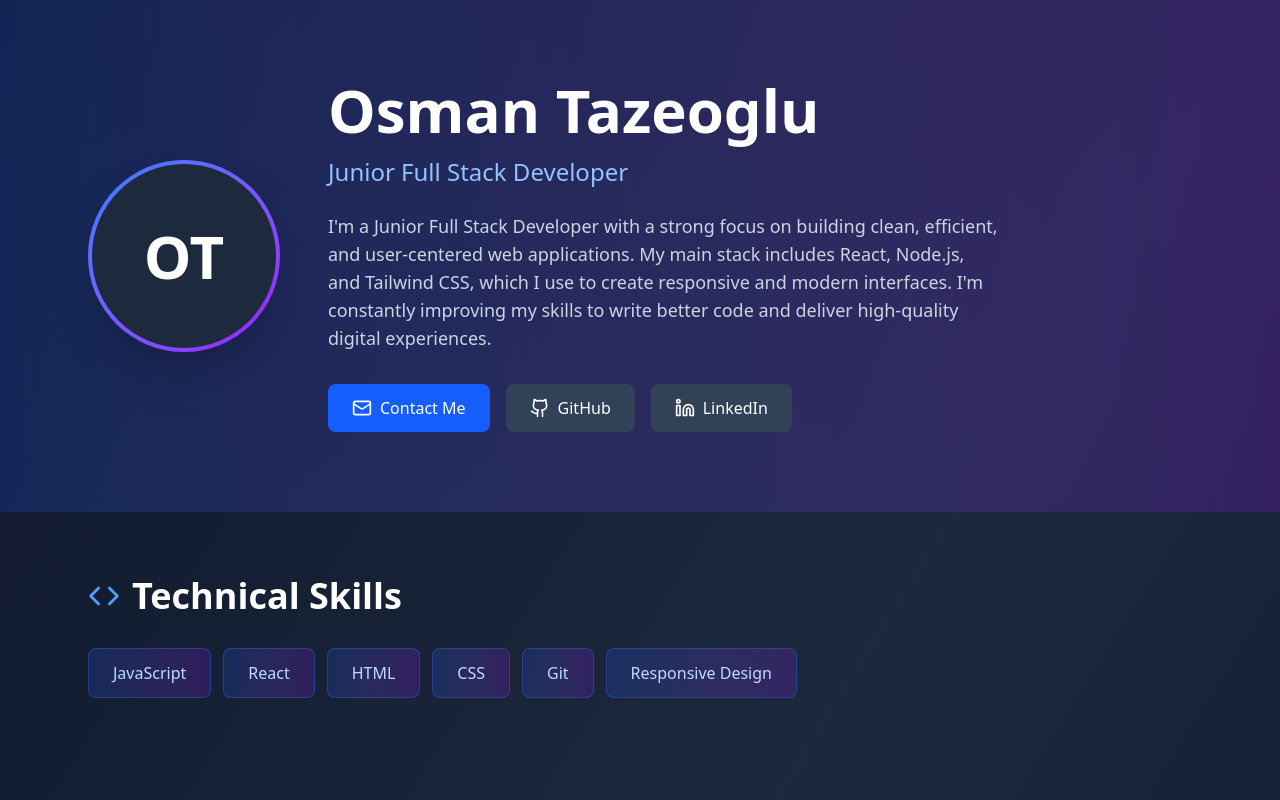
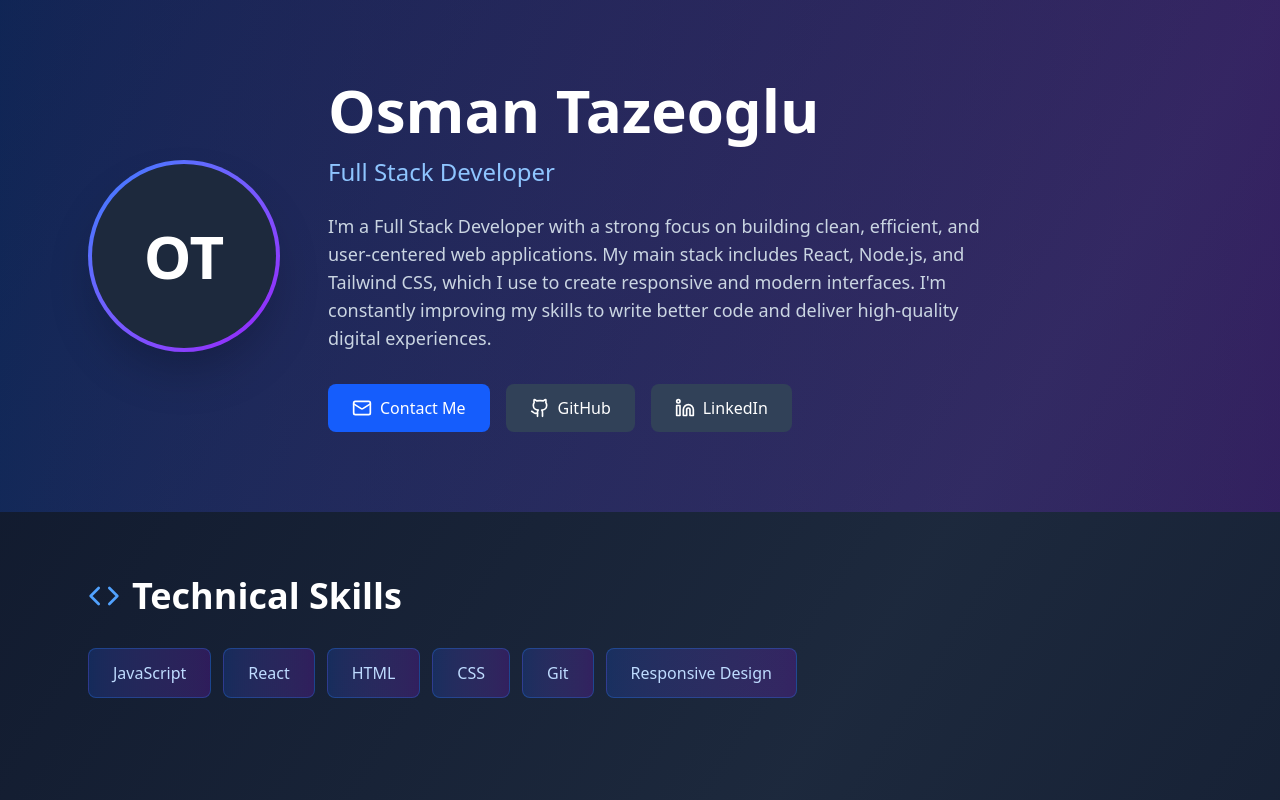
Before and after one commit to osmantazeoglu/Portfolio-website, a React (Vite) app: page / in a window 1280 px wide. Shown: the top 800 px of the page. Built offline with nearby package versions, Linux system fonts and the light colour scheme.

Commit message:
Update job title in portfolio component from Junior Full Stack Developer to Full Stack Developer for improved accuracy.

```diff
--- a/src/component/portfolio.jsx
+++ b/src/component/portfolio.jsx
@@ -98,13 +98,13 @@ export default function Portfolio() {
                 Osman Tazeoglu
               </h1>
               <p className="text-2xl text-blue-300 mb-6">
-                Junior Full Stack Developer
+                Full Stack Developer
               </p>
               <p className="text-lg text-slate-300 mb-8 max-w-2xl">
-                I'm a Junior Full Stack Developer with a strong focus on
-                building clean, efficient, and user-centered web applications.
-                My main stack includes React, Node.js, and Tailwind CSS, which I
-                use to create responsive and modern interfaces. I'm constantly
+                I'm a Full Stack Developer with a strong focus on building
+                clean, efficient, and user-centered web applications. My main
+                stack includes React, Node.js, and Tailwind CSS, which I use to
+                create responsive and modern interfaces. I'm constantly
                 improving my skills to write better code and deliver
                 high-quality digital experiences.
               </p>
```
